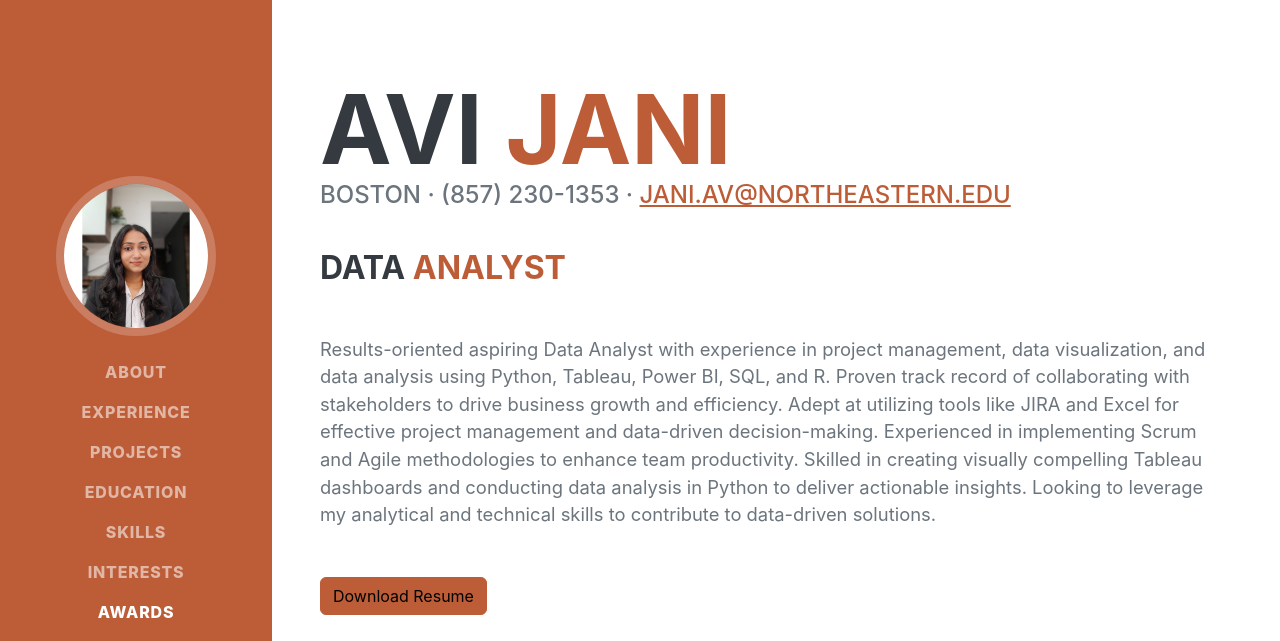
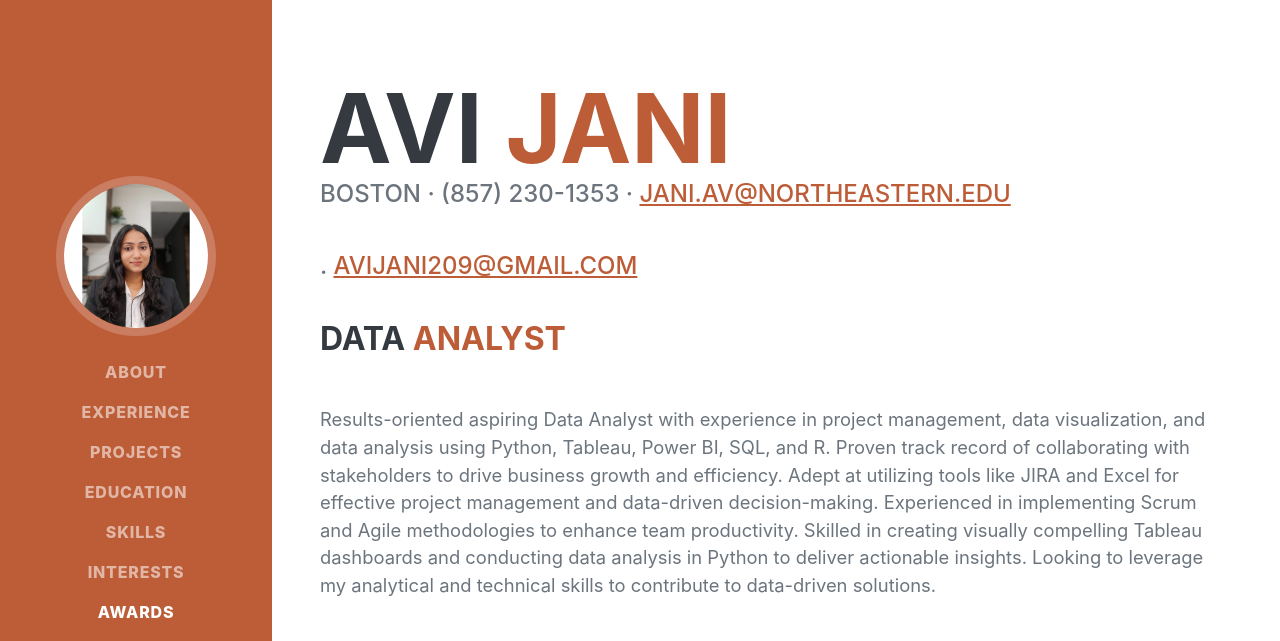
Before and after one commit to avijani/avijani, a plain HTML site: page index.html in a window 1280 px wide. Shown: the top 641 px of the page. Drawn offline with nearby package versions, Linux system fonts and the light colour scheme; a web font is replaced by a local one.

Commit message:
index.html

```diff
--- a/index.html
+++ b/index.html
@@ -56,7 +56,7 @@
                     </h1>
                     <div class="subheading mb-5">
                        Boston · (857) 230-1353 ·
-                        <a href="mailto:jani.av@northeastern.edu">jani.av@northeastern.edu</a><br><br>
+                        <a href="mailto:jani.av@northeastern.edu">jani.av@northeastern.edu</a><br><br> . <a href="mailto:avijani209@gmail.com">avijani209@gmail.com</a><br><br>
                         <h3 class="mb-0">
                             Data
                             <span class="text-primary">Analyst</span>
```
